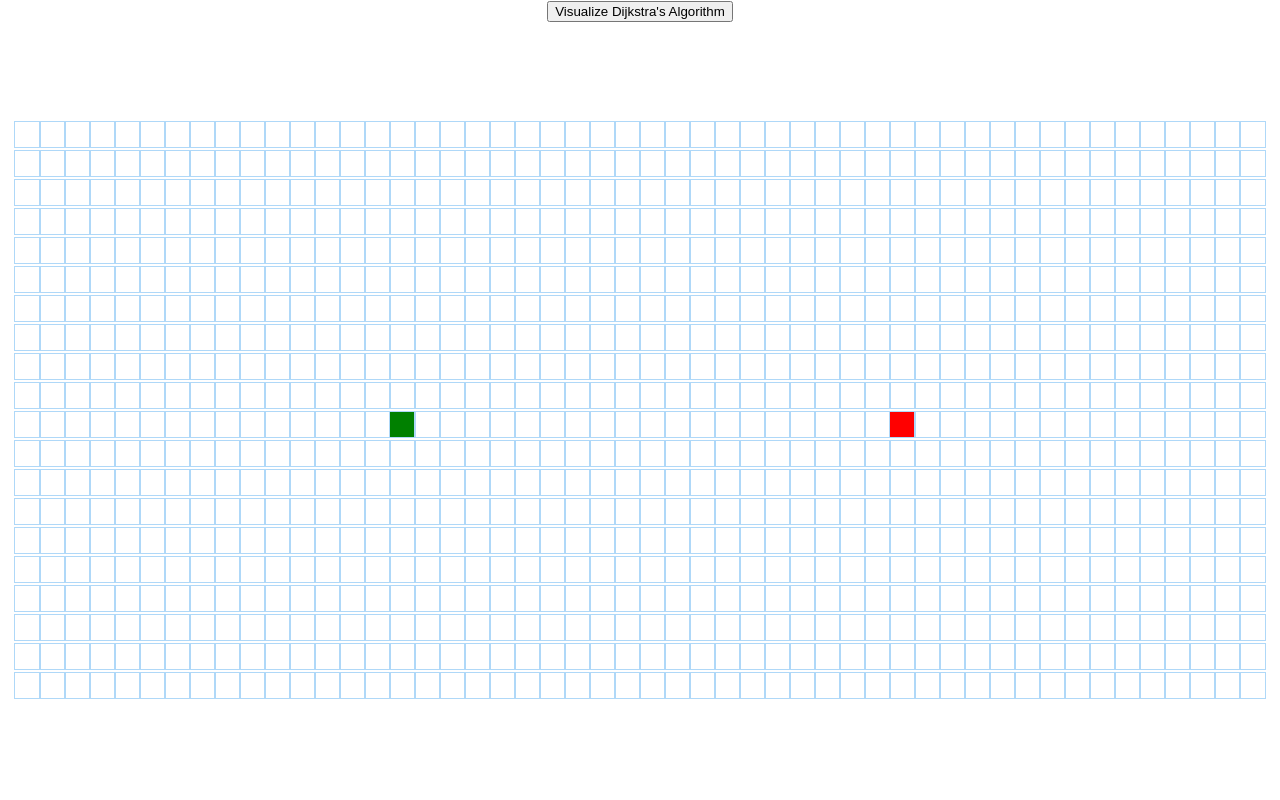
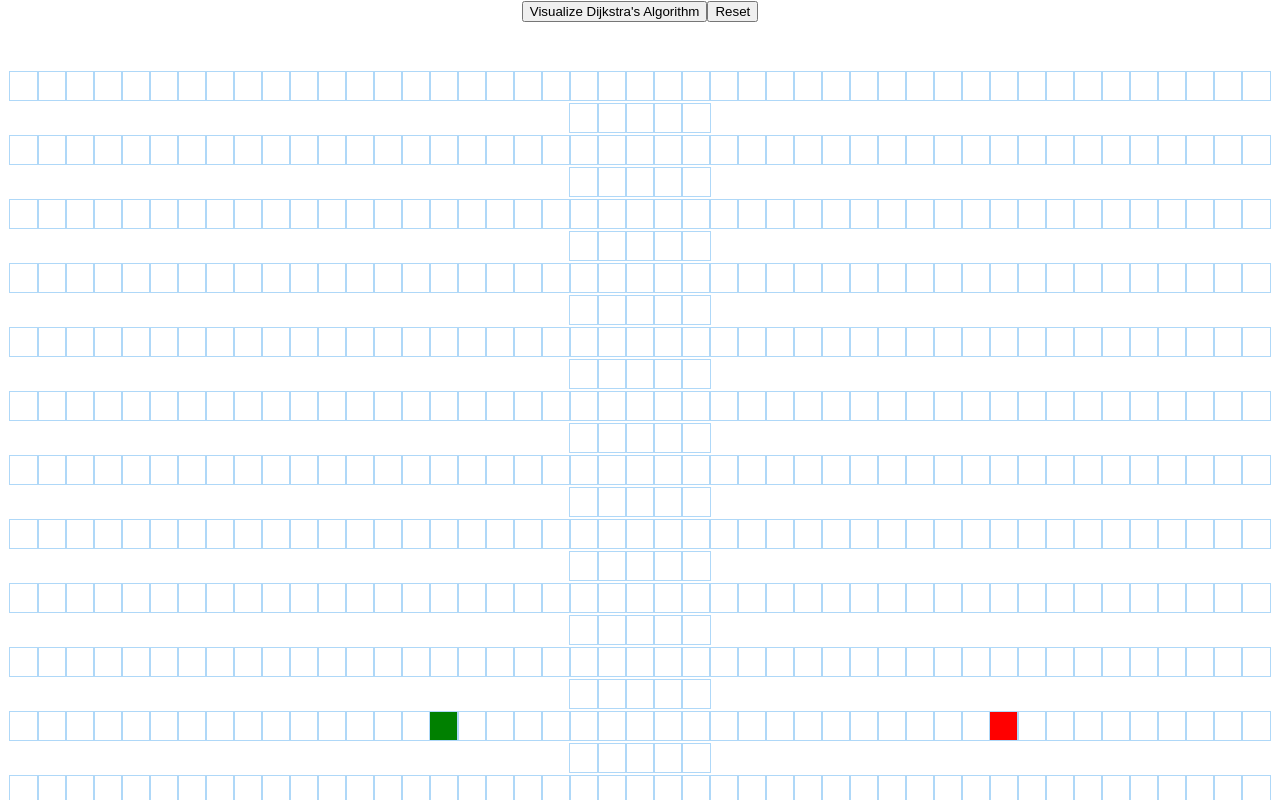
Before and after one commit to clementmihailescu/Pathfinding-Visualizer-Tutorial, a React (Create React App) app: page / in a window 1280 px wide. Shown: the top 800 px of the page. Built offline with nearby package versions, Linux system fonts and the light colour scheme.

Commit message:
add reset to grid

```diff
--- a/src/PathfindingVisualizer/Node/Node.css
+++ b/src/PathfindingVisualizer/Node/Node.css
@@ -1,6 +1,6 @@
 .node {
-  width: 25px;
-  height: 25px;
+  width: 28px;
+  height: 28px;
   outline: 1px solid rgb(175, 216, 248);
   display: inline-block;
 }
--- a/src/PathfindingVisualizer/PathfindingVisualizer.css
+++ b/src/PathfindingVisualizer/PathfindingVisualizer.css
@@ -1,3 +1,3 @@
 .grid {
-  margin: 100px 0 0;
+  margin: 50px 0 0;
 }
--- a/src/PathfindingVisualizer/PathfindingVisualizer.jsx
+++ b/src/PathfindingVisualizer/PathfindingVisualizer.jsx
@@ -72,6 +72,9 @@ export default class PathfindingVisualizer extends Component {
     const nodesInShortestPathOrder = getNodesInShortestPathOrder(finishNode);
     this.animateDijkstra(visitedNodesInOrder, nodesInShortestPathOrder);
   }
+  reset() {
+    window.location.reload(false);
+  }
 
   render() {
     const {grid, mouseIsPressed} = this.state;
@@ -80,6 +83,9 @@ export default class PathfindingVisualizer extends Component {
       <>
         <button onClick={() => this.visualizeDijkstra()}>
           Visualize Dijkstra's Algorithm
+        </button>
+        <button onClick={() => this.reset()}>
+          Reset
         </button>
         <div className="grid">
           {grid.map((row, rowIdx) => {
```
Also changed, not shown: 1 other file (tests, documents, lock files or other folders).
